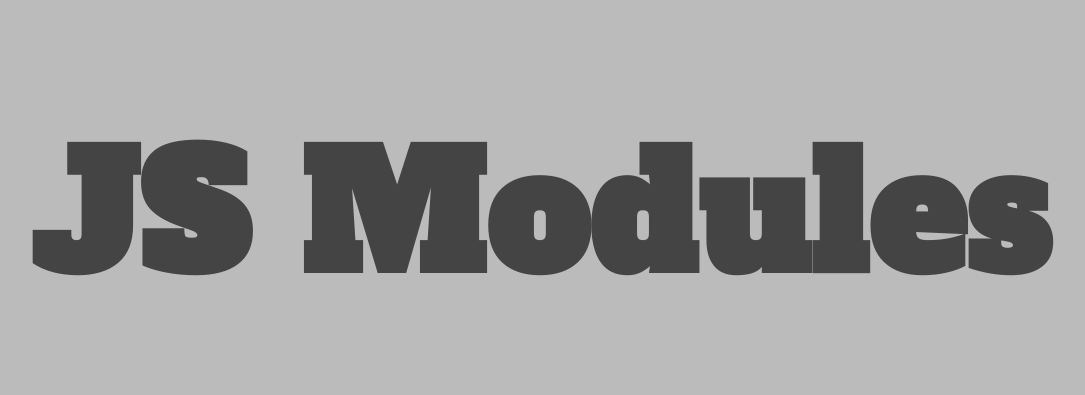
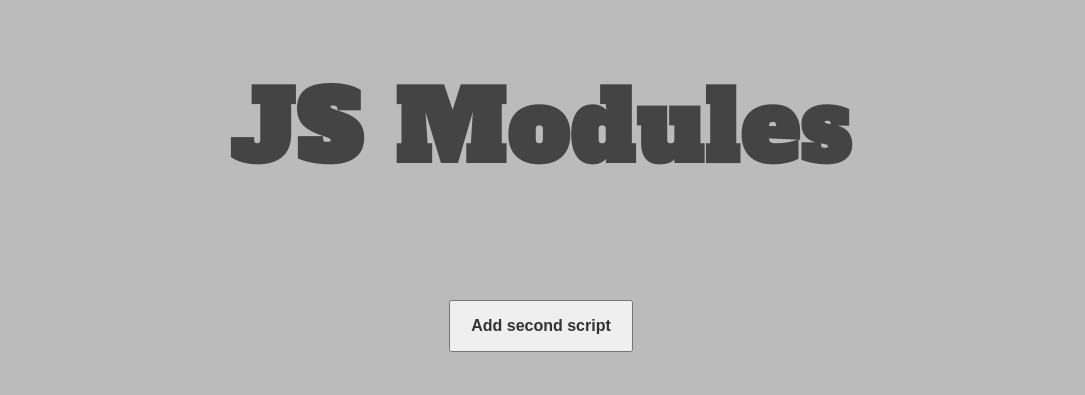
Before and after one commit to dmitryshurshilin/dmitryshurshilin.github.io, a plain HTML site: page js/modules/main.html in a window 1280 px wide. Shown: the whole page, without its empty margins (99-1184 px from the left). Drawn offline with Linux system fonts and the light colour scheme.

Commit message:
Update files

```diff
--- a/js/modules/main.html
+++ b/js/modules/main.html
@@ -14,16 +14,32 @@
         }
         h1 {
             font-family: 'Alfa Slab One', Arial, "Helvetica Neue", Helvetica, sans-serif;
-            font-size: 10rem;
+            font-size: 6rem;
             letter-spacing: 2.5px;
             color: #444;
 
             text-align: center;
         }
+        .button-container {
+            padding: 40px;
+            text-align: center;
+        }
+        .button-container button {
+            padding: 15px 20px;
+            font-size: 1rem;
+            font-weight: bold;
+            color: #333;
+            cursor: pointer;
+        }
     </style>
 </head>
 <body>
     <h1>JS Modules</h1>
+
+    <div class="button-container">
+        <button id="Button">Add second script</button>
+    </div>
+
     <script src="main.js" type="module"></script>
     <script src="modules.js" type="module"></script>
 </body>
--- a/js/modules/main.js
+++ b/js/modules/main.js
@@ -1,3 +1,11 @@
 import o from './modules.js'
 
 console.log(o)
+o.name = 'Update object name'
+
+document.getElementById('Button').addEventListener('click', () => {
+    const script = document.createElement('script')
+    script.src = 'second.js'
+    script.type = 'module'
+    document.appendChild(script)
+})
```
Also changed, not shown: js/modules/second.js (added, +7 -0 lines).
